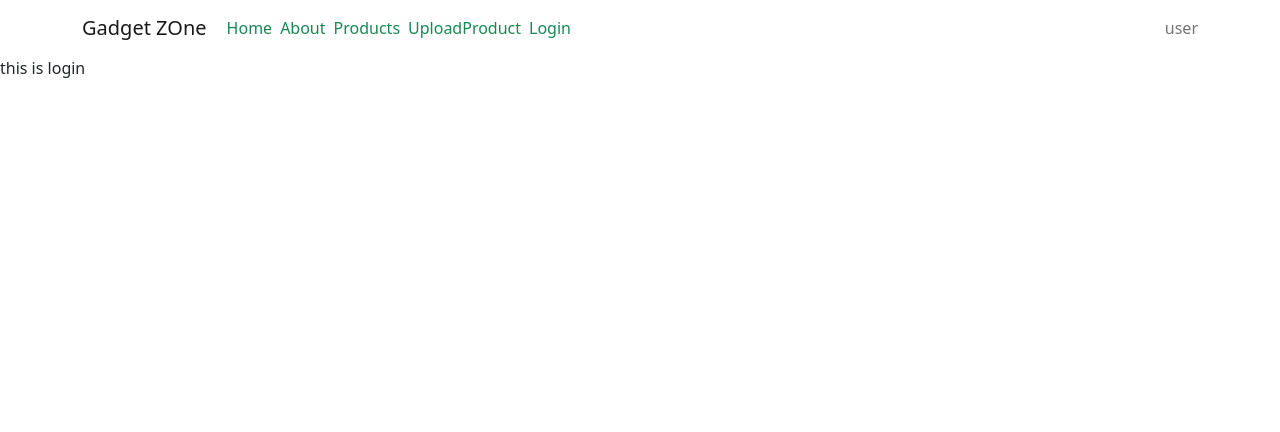
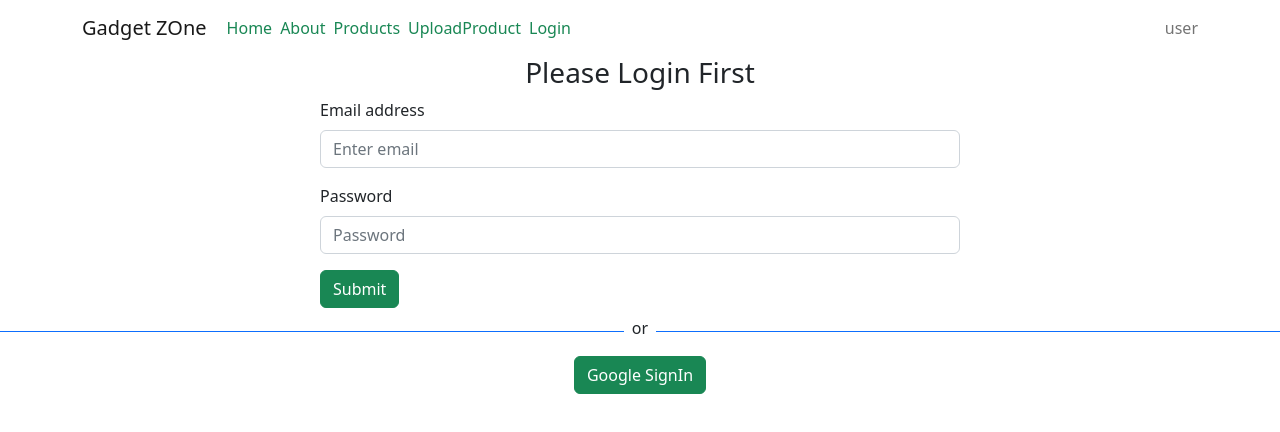
Before and after one commit to azizulkabir/Gadget-Zone-JWT, a React (Create React App) app: page /login in a window 1280 px wide. Shown: the top 432 px of the page. Built offline with nearby package versions, Linux system fonts and the light colour scheme.

Commit message:
Login form

```diff
--- a/package.json
+++ b/package.json
@@ -11,6 +11,7 @@
     "react": "^18.2.0",
     "react-bootstrap": "^2.5.0",
     "react-dom": "^18.2.0",
+    "react-firebase-hooks": "^5.0.3",
     "react-router-dom": "^6.3.0",
     "react-scripts": "5.0.1",
     "web-vitals": "^2.1.4"
--- a/src/Component/Login/Login.js
+++ b/src/Component/Login/Login.js
@@ -1,9 +1,40 @@
+
 import React from 'react';
+import { Form, Button } from 'react-bootstrap';
+import { useAuthState } from 'react-firebase-hooks/auth';
 
 const Login = () => {
     return (
         <div>
-            this is login
+            <div >
+                <h3 className='text-center'>Please Login First</h3>
+                <div className='w-50 mx-auto text-left'>
+                    <Form>
+                        <Form.Group className="mb-3" controlId="formBasicEmail">
+                            <Form.Label>Email address</Form.Label>
+                            <Form.Control type="email" placeholder="Enter email" />
+
+                        </Form.Group>
+
+                        <Form.Group className="mb-3" controlId="formBasicPassword">
+                            <Form.Label>Password</Form.Label>
+                            <Form.Control type="password" placeholder="Password" />
+                        </Form.Group>
+
+                        <Button variant="success" type="submit">
+                            Submit
+                        </Button>
+                    </Form>
+                </div>
+            </div>
+            <div className='d-flex align-items-center'>
+                <div style={{ height: '1px' }} className='bg-primary w-50'></div>
+                <p className='mt-2 px-2'>or</p>
+                <div style={{ height: '1px' }} className='bg-primary w-50'></div>
+            </div>
+            <div className='text-center'>
+                <button className='btn btn-success'> Google SignIn </button>
+            </div>
         </div>
     );
 };
```
Also changed, not shown: 1 other file (tests, documents, lock files or other folders).
